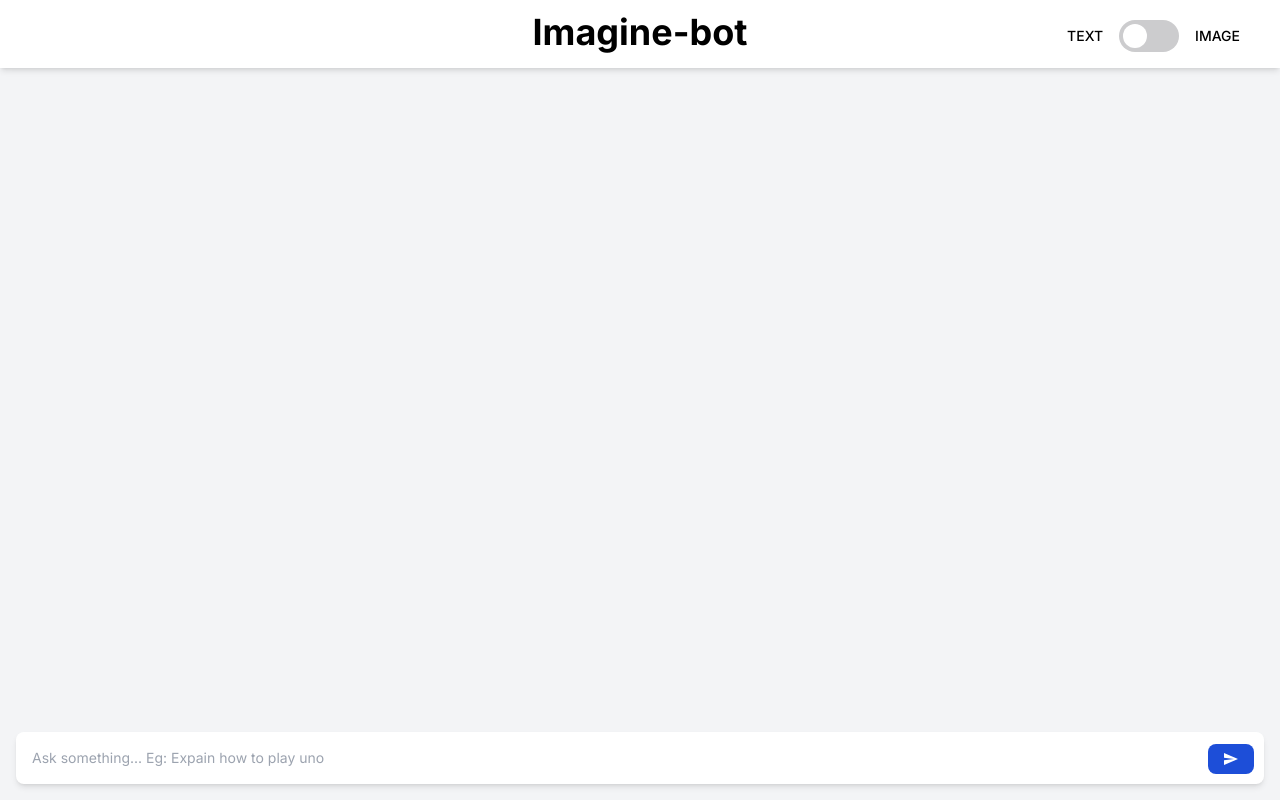
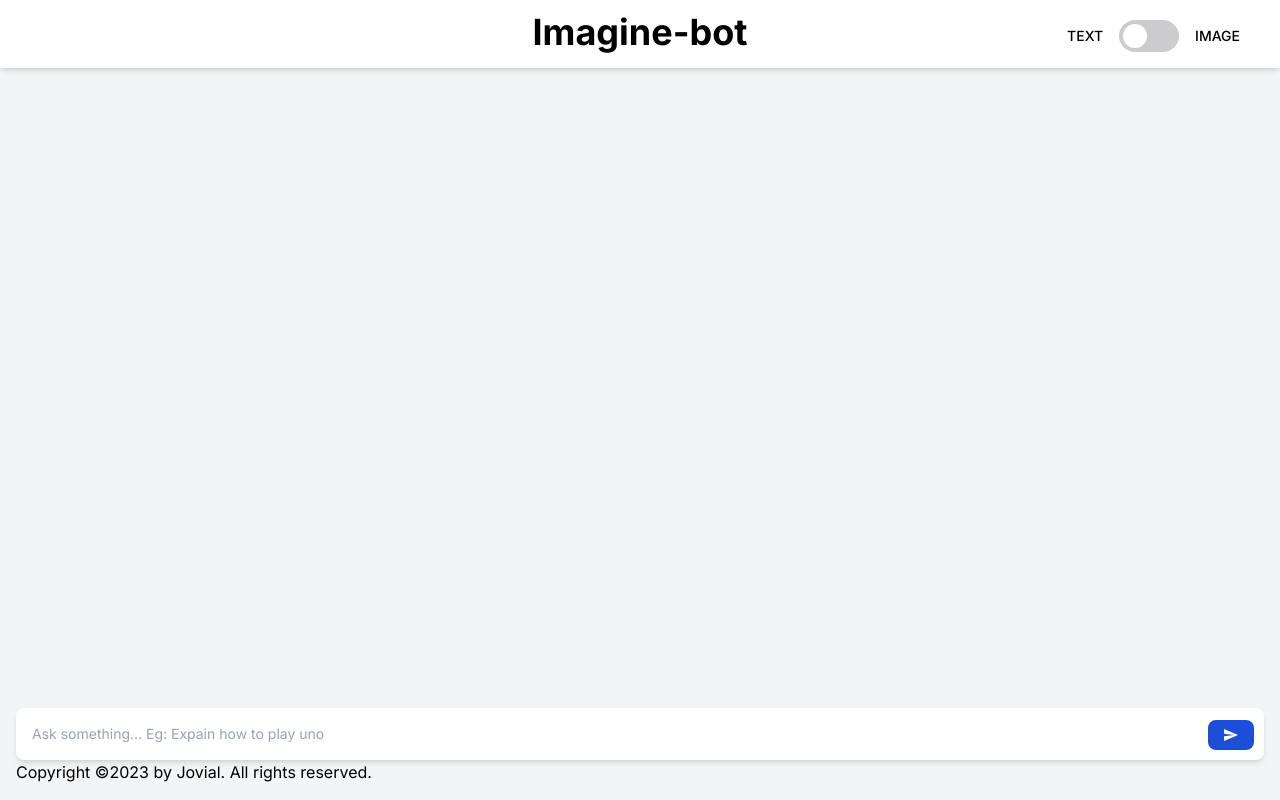
Before and after one commit to jovialp/ai-chat-bot, a Next.js app: page / in a window 1280 px wide. Built offline with nearby package versions, Linux system fonts and the light colour scheme.

Commit message:
Update page.tsx

```diff
--- a/src/app/page.tsx
+++ b/src/app/page.tsx
@@ -152,6 +152,7 @@ export default function Home() {
             </button>
           </TextInput>
         </Form>
+        <h6>Copyright ©{new Date().getFullYear()} by <a href="/">Jovial</a>. All rights reserved.</h6>
       </div>
     </main>
   );
```
